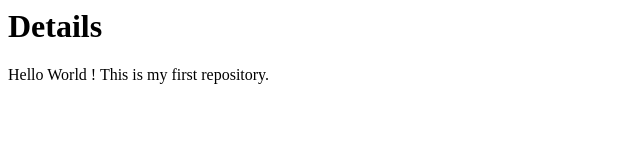
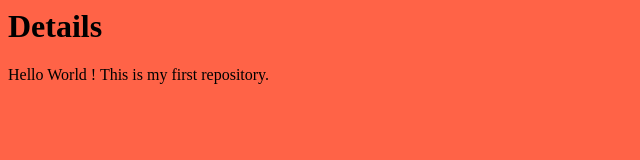
Before and after one commit to medyaalpa/learn-git, a plain HTML site: page index.html in a window 1280 px wide. Shown: the whole page, without its empty margins (0-640 px from the left). Drawn offline with Linux system fonts and the light colour scheme.

Commit message:
Update index.html

```diff
--- a/index.html
+++ b/index.html
@@ -1,2 +1,8 @@
+<style>
+  body {
+    background-color: tomato
+  }
+</style>
+
 <h1>Details</h1>
 <p>Hello World ! This is my first repository.</p>
```
